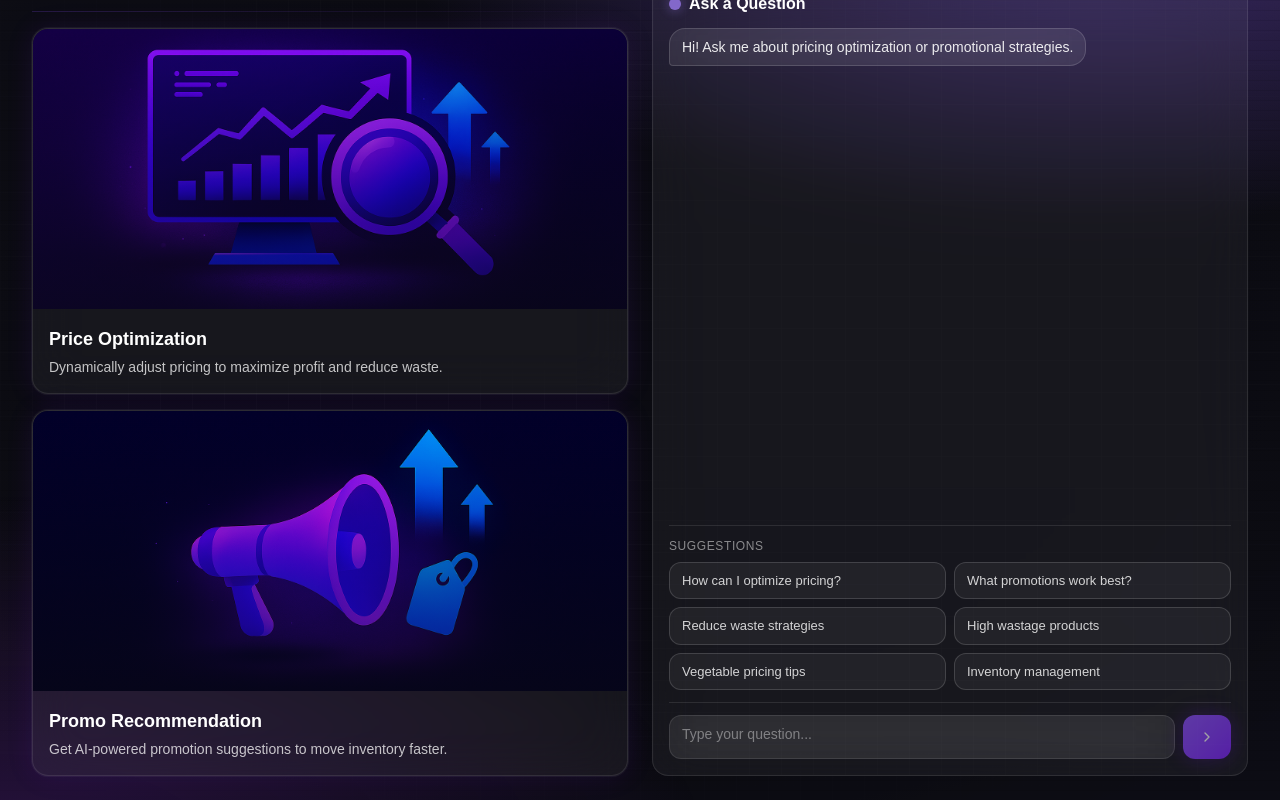
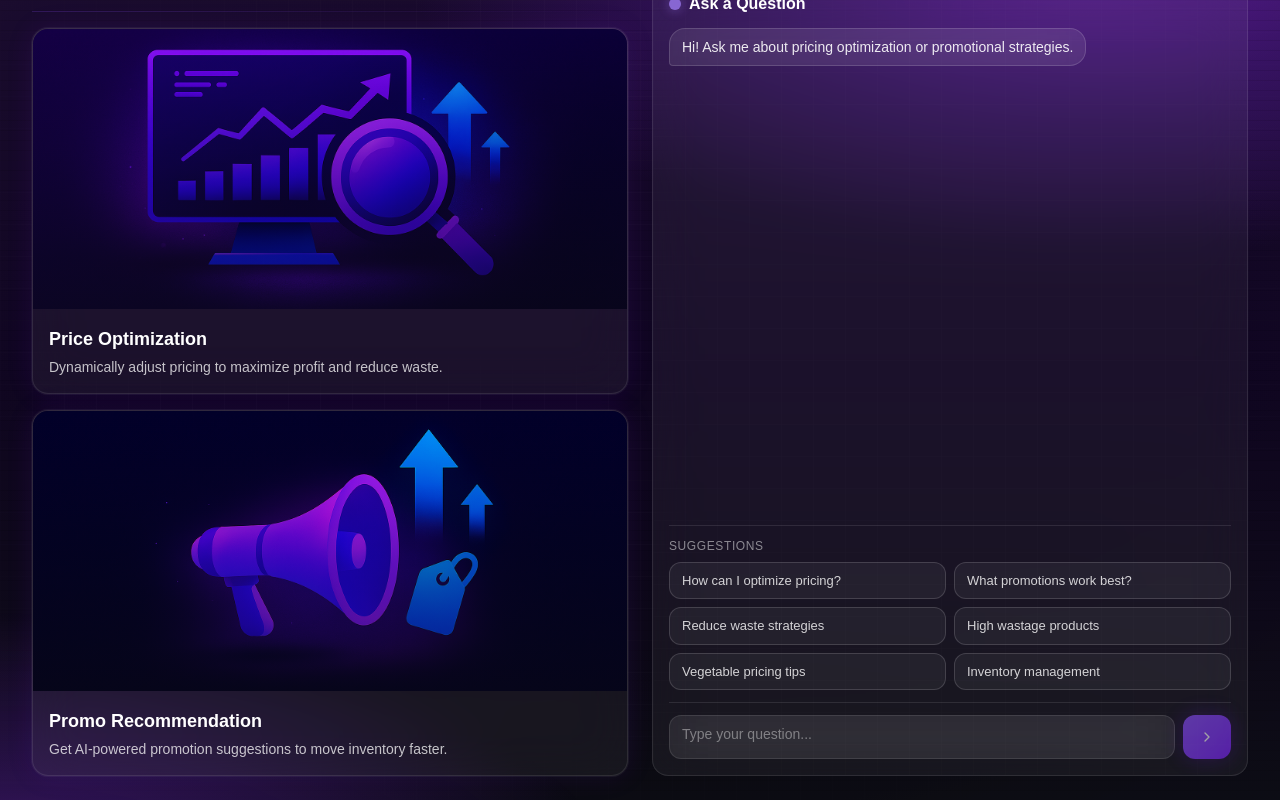
Before and after one commit to justrovilsurio/dynamic-price-and-waste-optimizer, a Next.js app: page / in a window 1280 px wide. Built offline with nearby package versions, Linux system fonts and the light colour scheme.

Commit message:
Chore(Chat panel and feature card component): adjust color scheme

```diff
--- a/app/page.tsx
+++ b/app/page.tsx
@@ -20,14 +20,14 @@ export default function LandingPage() {
     <main
       className={`
         relative min-h-dvh text-white
-        /* base dark gradient */
-        bg-[linear-gradient(180deg,#0b0b12_0%,#0a0a10_100%)]
-        /* violet radial glow top-right */
+        /* base gradient with neon tint */
+        bg-[linear-gradient(180deg,#1a0b2e_0%,#0f0520_50%,#0a0a10_100%)]
+        /* dark violet neon glow top-right */
         before:pointer-events-none before:content-[''] before:absolute before:inset-0
-        before:bg-[radial-gradient(1200px_600px_at_85%_-10%,rgba(139,92,246,0.45),transparent_60%)]
-        /* blue-violet radial glow bottom-left */
+        before:bg-[radial-gradient(1400px_700px_at_85%_-5%,rgba(124,35,200,0.75),rgba(100,30,180,0.4),transparent_50%)]
+        /* dark violet neon glow bottom-left */
         after:pointer-events-none after:content-[''] after:absolute after:inset-0
-        after:bg-[radial-gradient(1100px_600px_at_0%_110%,rgba(88,28,135,0.38),transparent_65%)]
+        after:bg-[radial-gradient(1200px_650px_at_0%_120%,rgba(124,35,200,0.7),rgba(100,30,180,0.35),transparent_55%)]
       `}
     >
       {/* Subtle noise layer */}
--- a/components/landing/ChatPanel.tsx
+++ b/components/landing/ChatPanel.tsx
@@ -57,7 +57,7 @@ export function ChatPanel({ messages, onSendMessage }: ChatPanelProps) {
   };
 
   return (
-    <div className="relative flex h-full min-h-[540px] flex-col rounded-2xl border border-white/10 bg-white/5 backdrop-blur-xl p-4 overflow-hidden">
+    <div className="relative flex h-full min-h-[540px] flex-col rounded-2xl border border-white/10 bg-white/5 backdrop-blur-xl p-4 overflow-hidden transition-all duration-300 hover:border-violet-400/40 hover:shadow-[0_0_24px] hover:shadow-violet-600/30 hover:bg-white/7">
       {/* Background grid pattern */}
       <svg
         className="absolute inset-0 pointer-events-none opacity-10 mix-blend-screen"
--- a/components/landing/FeatureCard.tsx
+++ b/components/landing/FeatureCard.tsx
@@ -11,8 +11,10 @@ export function FeatureCard({ title, description, imageUrl }: FeatureCardProps)
     <button
       className="group overflow-hidden rounded-2xl border border-white/10 bg-white/5 backdrop-blur-xl
                  shadow-[0_0_28px] shadow-violet-600/10
-                 ring-1 ring-white/5 hover:ring-violet-400/30 transition
-                 hover:border-violet-400/40 hover:shadow-[0_0_32px] hover:shadow-violet-600/25
+                 ring-1 ring-white/5 transition-all duration-300
+                 hover:border-violet-400/60 hover:ring-violet-500/50
+                 hover:shadow-[0_0_40px] hover:shadow-violet-600/60 hover:shadow-[inset_0_0_30px] hover:shadow-violet-500/20
+                 hover:bg-white/8 hover:backdrop-blur-2xl
                  w-full h-full text-left"
     >
       {/* Image with overlay */}
```
